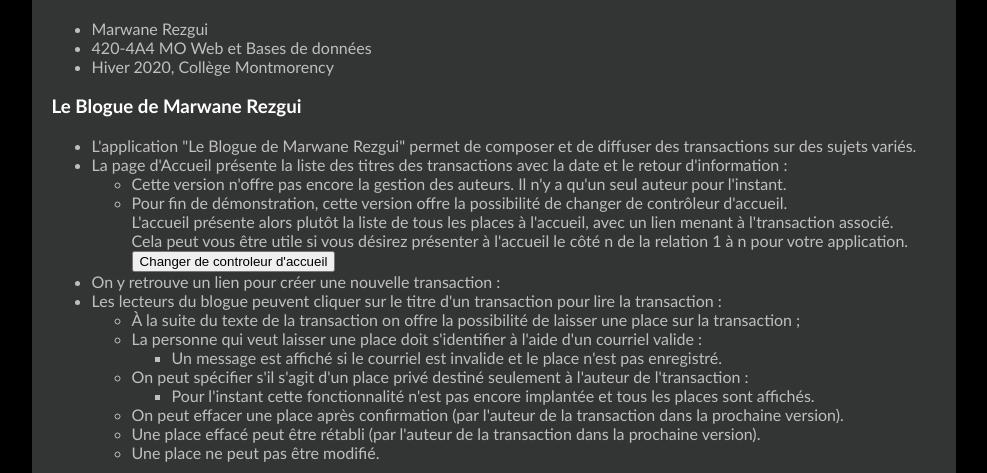
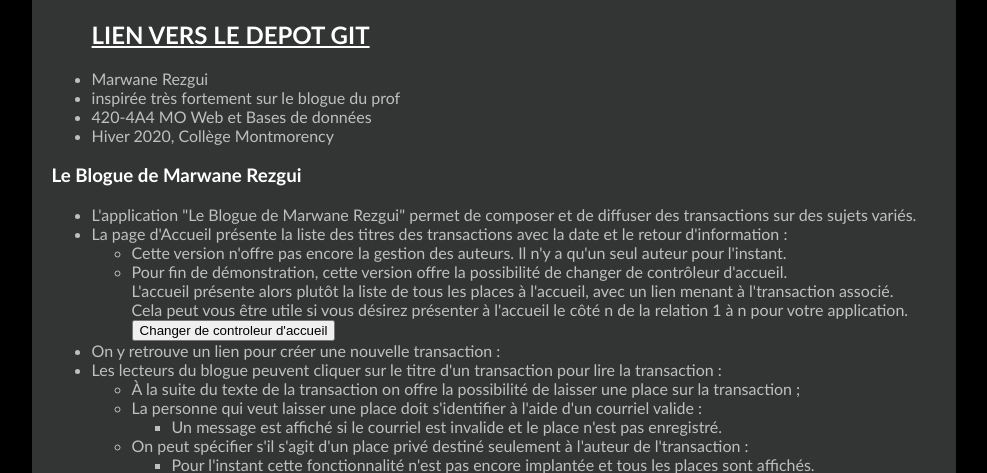
Before and after one commit to marbawws/WEBTP4, a PHP site: template Vue/Apropos/index.php in a window 1280 px wide. Shown: the part 232-705 px from the top of the page, without its empty margins (146-1133 px from the left). Run offline with PHP 8.4, Linux system fonts and the light colour scheme; the template is opened without the code that fills it: most values are stand-ins (such as "Sample title", 1, 10 or a date in 2020); some libraries are stand-ins or nearby versions.

Commit message:
lien vers le depot git ajouter

```diff
--- a/Vue/Apropos/index.php
+++ b/Vue/Apropos/index.php
@@ -1,8 +1,9 @@
 <?php $titre = 'Le Blogue de Marwane Rezgui version 1.0.0.1'; ?>
 
 <ul>
+<h2><a href="https://github.com/marbawws/WEBTP4.git">LIEN VERS LE DEPOT GIT</a></h2>
     <li>Marwane Rezgui</li>
-
+	<li>inspirée très fortement sur le blogue du prof</li>
     <li>420-4A4 MO Web et Bases de données</li>
     <li>Hiver 2020, Collège Montmorency</li>
 </ul>
```
